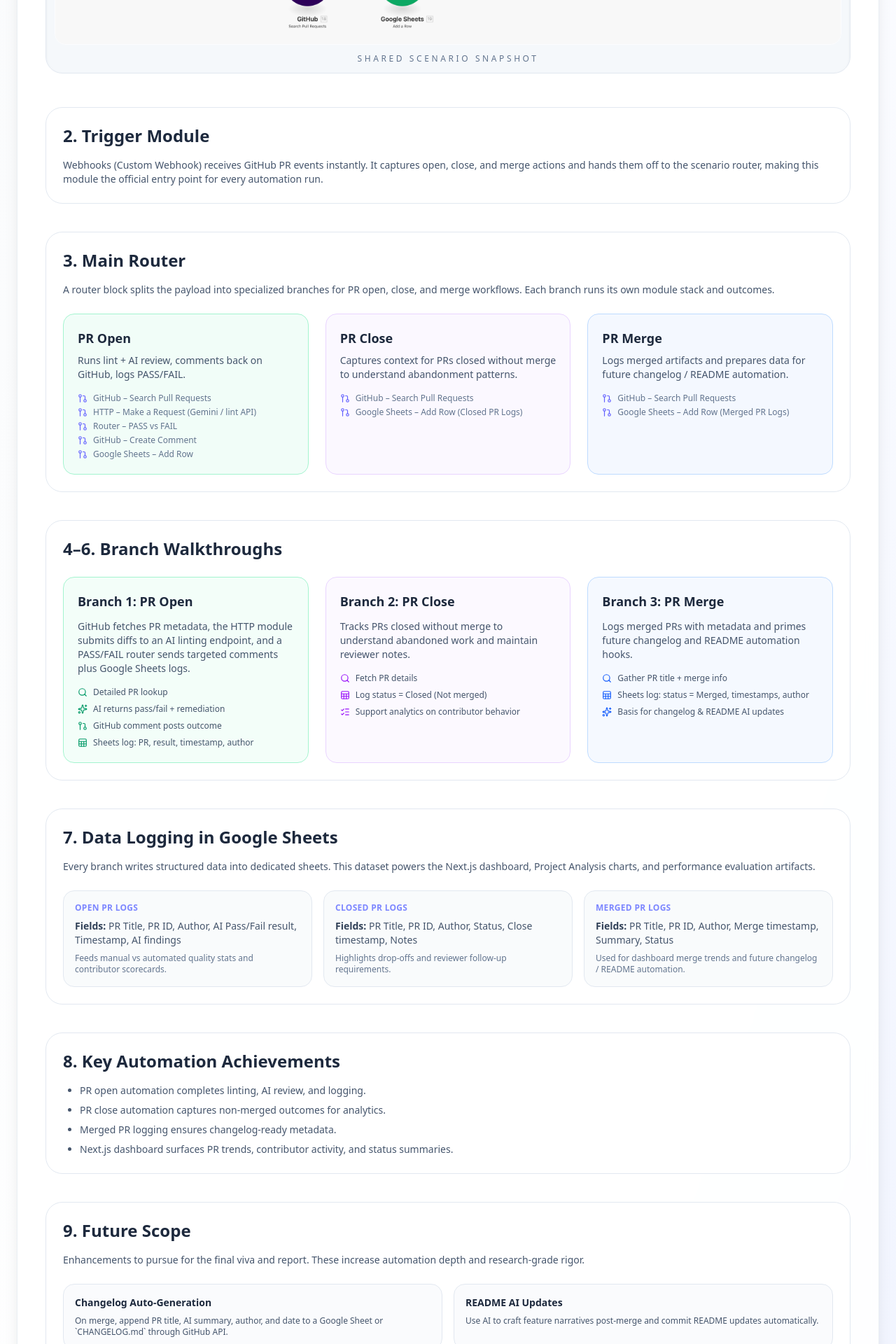
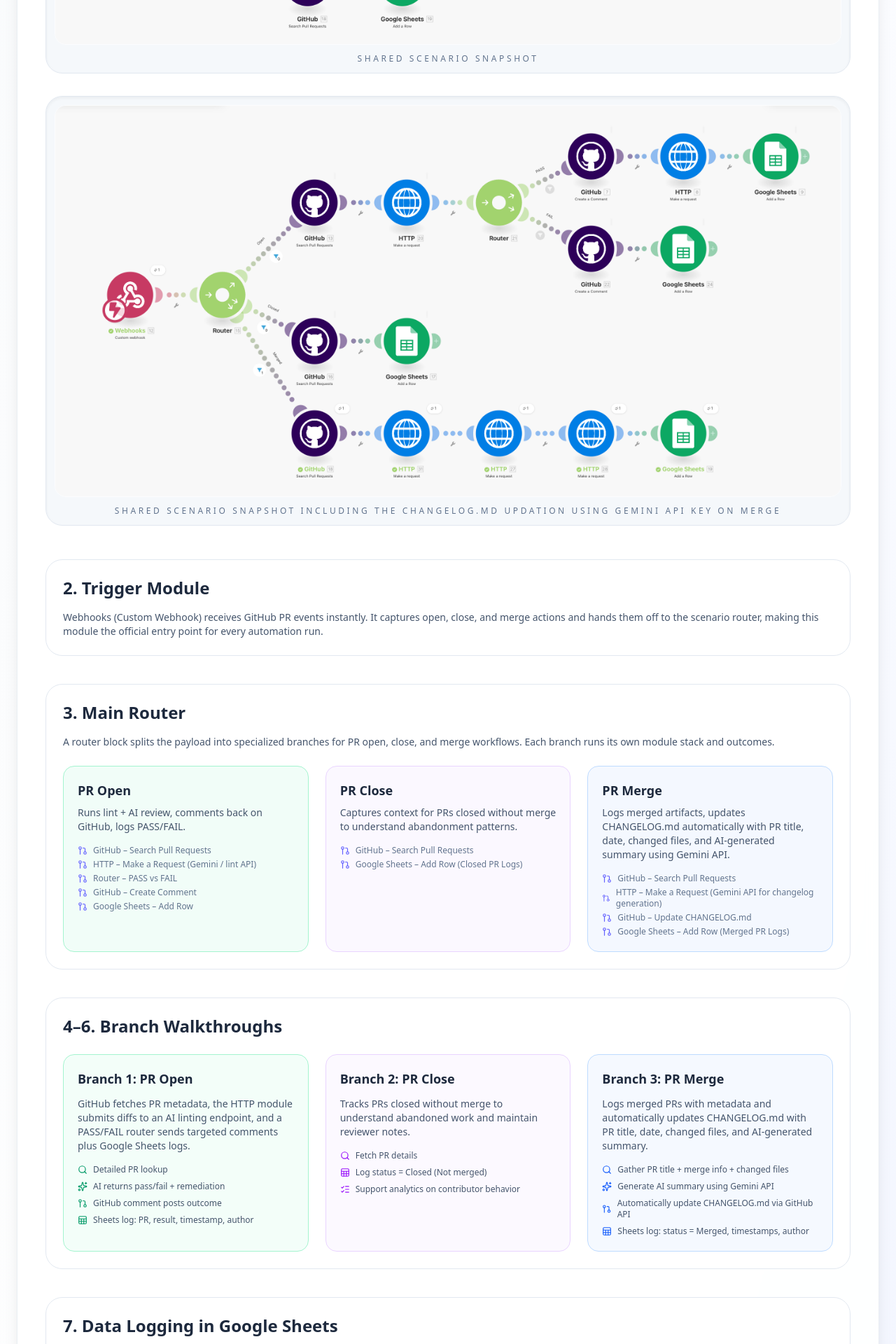
Before and after one commit to samikshaagarwal08/pr-dashboard, a Next.js app: page /scenario in a window 1280 px wide. Shown: the part 1140-3060 px from the top of the page at 70% size. Built offline with nearby package versions, Linux system fonts and the light colour scheme.

Commit message:
Enhance README and Scenario Documentation with detailed features of the PR Dashboard, including automated PR management, AI-powered reviews, and changelog auto-generation. Update descriptions to reflect new functionalities and add a visual overview image for better understanding.

```diff
--- a/app/scenario/page.tsx
+++ b/app/scenario/page.tsx
@@ -59,9 +59,11 @@
     name: "PR Merge",
     color: "border-blue-200 bg-blue-50/70",
     highlight:
-      "Logs merged artifacts and prepares data for future changelog / README automation.",
+      "Logs merged artifacts, updates CHANGELOG.md automatically with PR title, date, changed files, and AI-generated summary using Gemini API.",
     modules: [
       "GitHub – Search Pull Requests",
+      "HTTP – Make a Request (Gemini API for changelog generation)",
+      "GitHub – Update CHANGELOG.md",
       "Google Sheets – Add Row (Merged PR Logs)",
     ],
   },
@@ -83,16 +85,11 @@
     sheet: "Merged PR Logs",
     fields: "PR Title, PR ID, Author, Merge timestamp, Summary, Status",
     usage:
-      "Used for dashboard merge trends and future changelog / README automation.",
+      "Used for dashboard merge trends and powers automatic CHANGELOG.md updates.",
   },
 ];
 
 const futureRoadmap = [
-  {
-    title: "Changelog Auto-Generation",
-    description:
-      "On merge, append PR title, AI summary, author, and date to a Google Sheet or `CHANGELOG.md` through GitHub API.",
-  },
   {
     title: "README AI Updates",
     description:
@@ -130,11 +127,15 @@
   },
   {
     module: "HTTP AI Call",
-    purpose: "Executes lint/Gemini analysis to determine PASS or FAIL.",
+    purpose: "Executes lint/Gemini analysis to determine PASS or FAIL, and generates changelog summaries.",
   },
   {
     module: "Comment PR",
     purpose: "Posts automated review outcome back onto the pull request.",
+  },
+  {
+    module: "GitHub Personal Access Token & Gemini API Key",
+    purpose: "Updates CHANGELOG.md automatically on PR merge with title, date, changed files, and AI summary.",
   },
   {
     module: "Google Sheets",
@@ -230,6 +231,19 @@
               />
               <figcaption className="mt-3 text-center text-xs uppercase tracking-[0.3em] text-slate-500">
                 Shared scenario snapshot
+              </figcaption>
+            </figure>
+            <figure className="rounded-3xl border border-slate-200 bg-slate-100/70 p-3 shadow-inner">
+              <Image
+                src="/scenario2.png"
+                alt="Visual overview of the Make.com scenario for GitHub integration including the CHANGELOG.md updation using Gemini API Key"
+                width={900}
+                height={600}
+                className="h-auto w-full rounded-2xl border border-white/70 object-cover"
+                priority
+              />
+              <figcaption className="mt-3 text-center text-xs uppercase tracking-[0.3em] text-slate-500">
+                Shared scenario snapshot including the CHANGELOG.md updation using Gemini API Key on merge
               </figcaption>
             </figure>
           </div>
@@ -344,21 +358,25 @@
                     Branch 3: PR Merge
                   </h3>
                   <p className="mt-3 text-sm text-slate-600">
-                    Logs merged PRs with metadata and primes future changelog
-                    and README automation hooks.
+                    Logs merged PRs with metadata and automatically updates CHANGELOG.md
+                    with PR title, date, changed files, and AI-generated summary.
                   </p>
                   <ul className="mt-4 space-y-2 text-xs text-slate-600">
                     <li className="flex items-center gap-2">
                       <Search size={14} className="text-blue-600" />
-                      Gather PR title + merge info
+                      Gather PR title + merge info + changed files
+                    </li>
+                    <li className="flex items-center gap-2">
+                      <Sparkles size={14} className="text-blue-600" />
+                      Generate AI summary using Gemini API
+                    </li>
+                    <li className="flex items-center gap-2">
+                      <GitPullRequest size={14} className="text-blue-600" />
+                      Automatically update CHANGELOG.md via GitHub API
                     </li>
                     <li className="flex items-center gap-2">
                       <Sheet size={14} className="text-blue-600" />
                       Sheets log: status = Merged, timestamps, author
-                    </li>
-                    <li className="flex items-center gap-2">
-                      <Sparkles size={14} className="text-blue-600" />
-                      Basis for changelog & README AI updates
                     </li>
                   </ul>
                 </article>
@@ -404,7 +422,7 @@
               <ul className="mt-4 list-disc space-y-2 pl-6 text-sm text-slate-600">
                 <li>PR open automation completes linting, AI review, and logging.</li>
                 <li>PR close automation captures non-merged outcomes for analytics.</li>
-                <li>Merged PR logging ensures changelog-ready metadata.</li>
+                <li>Merged PR automation automatically updates CHANGELOG.md with title, date, changed files, and AI-generated summary using Gemini API.</li>
                 <li>Next.js dashboard surfaces PR trends, contributor activity, and status summaries.</li>
               </ul>
             </div>
```
Also changed, not shown: public/scenario2.png (added), 1 other file (tests, documents, lock files or other folders).
